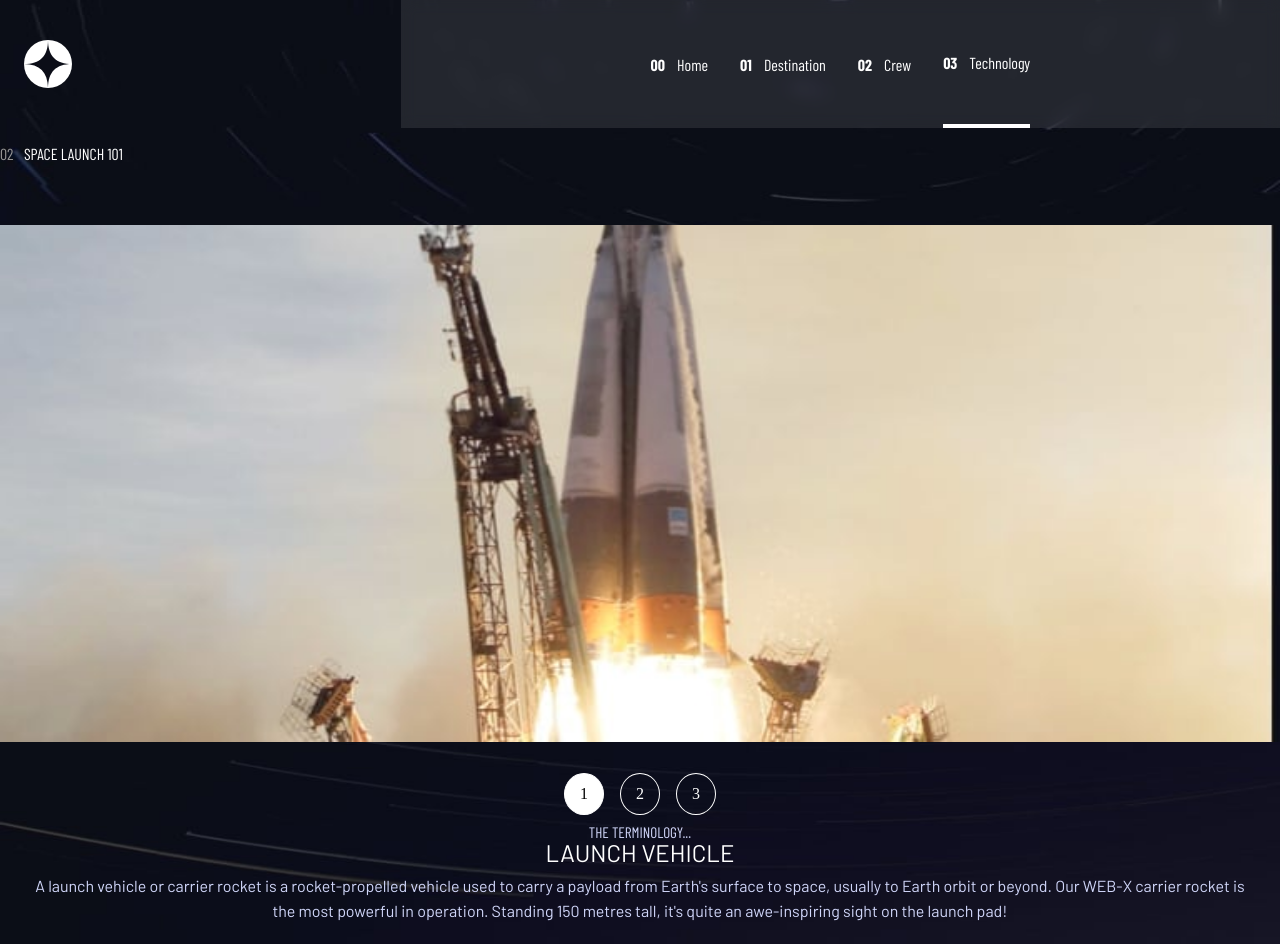
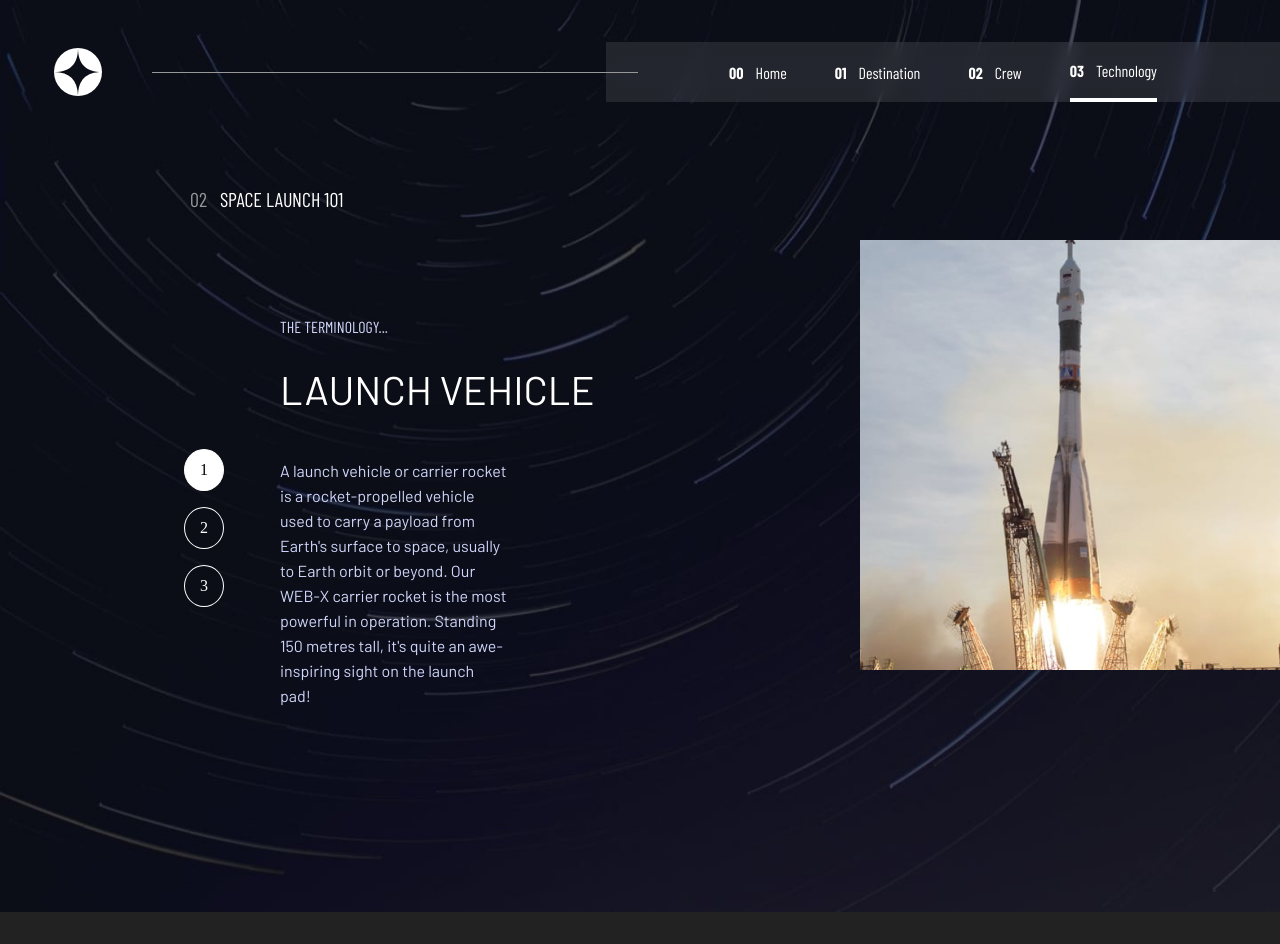
Before and after one commit to jbarriguete86/space-tourism-website, a React (Vite) app: page /technology/launch_vehicle in a window 1280 px wide. After the commit the page ends 912 px from the top, so only its background shows below. Built offline with nearby package versions, Linux system fonts and the light colour scheme; a web font is replaced by a local one.

Commit message:
final commit
I finish all the components and the website is fully responsive

```diff
--- a/src/App.module.css
+++ b/src/App.module.css
@@ -27,6 +27,7 @@
 .titles,
 .subtitles_text{
   color: #FFFFFF;
+  text-transform: uppercase;
 }
 
 .titles{
@@ -114,6 +115,7 @@
   text-transform: uppercase;
   color: black;
   z-index: 1;
+  cursor: pointer;
 }
 
 .btn_home::after{
@@ -284,36 +286,45 @@
 
 @media screen and (min-width: 768px) {
 
-  .home_container,
-.crew_container{
-  padding: 8em 9.75em 1em;
+  .pages_title{
+    text-align: left;
+    margin-bottom: 1em;
+    font-size: 1.25rem;
+  }
+
+  .main_text{
+    padding: 0 6.5em 1em;
+    font-size: 1rem;
+  }
+
+  .home_container{
+  padding: 6em 9.75em 1em;
 }
 
 .title_home{
   font-size: 9.30rem;
+  margin-bottom: .2em;
+  margin-top: .2em;
 }
 
 .subtitle_home{
   font-size: 1.25rem;
+  margin-bottom: 2em;
+  padding-bottom: 1em;
 }
 
-  .btn_home{
-    width: 242px;
-    height: 242px;
-    font-size: 2rem;
-  }
+.home_container > .main_text{
+  margin-top: 3em;
+}
 
-  .main_text{
-    font-size: 1rem;
-  }
+.btn_home{
+  width: 242px;
+  height: 242px;
+  font-size: 2rem;
+  margin-top: 2em
+}
 
-    .pages_title{
-      text-align: left;
-    }
 
-  .destination_container{
-    padding: 0 6.5em 1em;
-  }
 
   .img_destination{
     width: 300px;
@@ -327,7 +338,7 @@
   }
 
   .destination_container > hr{
-    margin: 0 0;
+    margin: 3em 0 0;
   }
 
 
@@ -335,11 +346,265 @@
     flex-direction: row;
     align-items: center;
     justify-content: center;
-    /* min-height: 100px; */
-    padding: 0;
+    padding-top: 2em;
   }
 
   .subtitle_container_destination{
     padding-bottom: 3em;
   }
+
+  .crew_container{
+    grid-template: repeat(9, auto)/repeat(6, 1fr);
+    grid-template-areas:
+    "mainTitle mainTitle mainTitle mainTitle mainTitle mainTitle"
+    "position position position position position position"
+    "crewTitle crewTitle crewTitle crewTitle crewTitle crewTitle"
+    "......... ......... ......... ......... ......... ........"
+    "crewText crewText crewText crewText crewText crewText"
+    "......... ......... ......... ......... ......... ........"
+    "crewNav crewNav crewNav crewNav crewNav crewNav"
+    "......... ......... ......... ......... ......... ........"
+    "crewImage crewImage crewImage crewImage crewImage crewImage";
+    margin-bottom: 0;
+    padding-bottom: 0;
+
+
+  }
+
+  .crew_container > .pages_title{
+    grid-area: mainTitle;
+    margin-bottom: 0;
+  }
+
+  .img_crew{
+    grid-area: crewImage;
+    width: 368px;
+  }
+
+  .nav_crew{
+    grid-area: crewNav;
+  }
+
+  .position_crew{
+    grid-area: position;
+    font-size: 1.5rem;
+    margin-top: 0;
+  }
+
+  .crew_container > .titles_sm{
+    grid-area: crewTitle;
+    font-size: 2.5rem;
+  }
+
+  .crew_container > .main_text{
+    grid-area: crewText;
+    padding-bottom: 0;
+  }
+
+  .technology_container > .pages_title{
+    padding-left: 1.5em;
+    margin-bottom: 0;
+  }
+
+  .img_technology{
+    margin-bottom: 0;
+    padding-top: 0;
+  }
+
+  .nav_technology{
+    margin-top: 0;
+  }
+
+  .link_technology{
+    margin: 0;
+    padding: 0;
+  }
+
+
+  .technology_container > .subtitles{
+    font-size: 1rem;
+  }
+
+  .technology_container > .titles_sm{
+    font-size: 2.5rem;
+    padding-bottom: 0;
+  }
+
+  .technology_container > .main_text{
+    padding: 0 9.75em 1em;
+  }
 }
+
+/* DESKTOP MODE */
+
+@media screen and (min-width: 1024px ) {
+  .home_container{
+    padding: 15.68em  10.13em  8.18em;
+    grid-template: repeat(3, auto) / repeat(3, 1fr);
+    grid-template-areas:
+    "subtitleHome . ."
+    "titleHome . homeBtn"
+    "homeText . homeBtn";
+  }
+
+  .title_home,
+  .subtitle_home,
+  .home_container > .main_text{
+    text-align: left;
+    padding-left: 0;
+
+  }
+
+  .subtitle_home{
+    grid-area: subtitleHome;
+  }
+
+  .title_home{
+    grid-area: titleHome;
+  }
+
+  .home_container > .main_text{
+    grid-area: homeText;
+  }
+
+  .btn_home{
+    grid-area: homeBtn;
+  }
+
+  .destination_container{
+    grid-template: repeat(6, auto) / repeat(2, 1fr);
+    grid-template-areas:
+    "destinationPageTitle ."
+    "destinationPicture destinationNav"
+    "destinationPicture destinationTitle"
+    "destinationPicture destinationText"
+    "destinationPicture destinationHr"
+    "destinationPicture destinationInnerNav";
+
+    padding: 4.7em 0 7em 10em;
+  }
+
+  .destination_container > .pages_title{
+    grid-area: destinationPageTitle;
+  }
+
+  .img_destination{
+    grid-area: destinationPicture;
+    width: 70%;
+    margin: auto;
+  }
+
+  .nav_destination{
+    grid-area: destinationNav;
+  }
+
+  .destination_container > .titles{
+    grid-area: destinationTitle;
+  }
+
+  .destination_container > .main_text{
+    grid-area: destinationText;
+  }
+
+  .destination_container > hr {
+    grid-area: destinationHr;
+    margin: 0 auto;
+    width: 65%;
+  }
+
+  .info_destination_container{
+    grid-area: destinationInnerNav;
+  }
+
+  .crew_container{
+    grid-template: repeat(6, auto) / repeat(2, 1fr);
+    grid-template-areas:
+    "mainTitle crewImage"
+    "position crewImage"
+    "crewTitle crewImage"
+    "crewText crewImage"
+    "crewNav crewImage"
+    "....... crewImage";
+    padding: 4.7em 10em 0;
+
+  }
+
+  .crew_container > .pages_title{
+    margin-bottom: 8em;
+  }
+
+  .position_crew,
+  .crew_container > .titles_sm,
+  .crew_container > .main_text,
+  .nav_crew
+  {
+    text-align: left;
+    margin: 0
+
+  }
+
+  .crew_container > .main_text{
+    padding: 2em 15em 0 0 ;
+  }
+
+  .nav_crew{
+    padding-top: 7.5em;
+  }
+
+  .img_crew{
+    height: 100%;
+    width: 100%;
+    margin: 0 auto;
+  }
+
+  .technology_container{
+    grid-template: repeat(6,auto) / auto repeat(2, 1fr);
+    grid-template-areas:
+    "techPageTitle techPageTitle ."
+    "............. ............. techImg"
+    "techNav techSubtitle techImg"
+    "techNav techTitle techImg"
+    "techNav techText techImg"
+    "....... ........ techImg";
+    padding: 4.7em 0 6em 10em;
+  }
+
+  .technology_container > .pages_title{
+    grid-area: techPageTitle;
+  }
+
+  .nav_technology{
+    grid-area: techNav;
+    flex-direction: column;
+    margin-right: 2em;
+  }
+
+
+
+  .technology_container > .subtitles{
+    grid-area: techSubtitle;
+    text-align: left;
+    margin-bottom: 2em;
+
+  }
+
+  .technology_container > .titles_sm{
+    grid-area: techTitle;
+    text-align: left;
+    margin-bottom: 1em;
+  }
+
+  .technology_container > .main_text{
+    grid-area: techText;
+    text-align: left;
+    padding: 0;
+    padding-right: 17em;
+  }
+
+  .img_technology{
+    grid-area: techImg;
+    width: 100%;
+    padding-left: 5em;
+    /* float: right; */
+  }
+}
--- a/src/components/Header.jsx
+++ b/src/components/Header.jsx
@@ -23,7 +23,7 @@ export default function Header() {
         handleResize();
 
         window.addEventListener('resize', handleResize);
-      }, [navStatus])
+      }, [])
 
 
 
@@ -55,6 +55,7 @@ export default function Header() {
                 onClick={handleNav}
             />)
             }
+            <hr />
             {navStatus && (
             <nav>
                 <NavLink
--- a/src/components/components.module.css
+++ b/src/components/components.module.css
@@ -35,6 +35,10 @@ header{
     align-items: center;
     padding: 1.5em;
     background: none;
+}
+
+header > hr{
+    display: none;
 }
 
 nav{
@@ -147,3 +151,69 @@ nav{
     }
 
   }
+
+  /* DESKTOP MODE */
+
+  @media screen and (min-width: 1024px ){
+    .home_bckg{
+        background:url("../assets/homepage/background-home-desktop.jpg") no-repeat;
+        background-size: 100% 100%;
+
+    }
+
+    .destination_bckg{
+        background:url("../assets/destination/background-destination-desktop.jpg") no-repeat ;
+        background-size: 100% 100%;
+    }
+
+    .crew_bckg{
+        background:url("../assets/crew/background-crew-desktop.jpg") no-repeat;
+        background-size: 100% 100%;
+    }
+
+    .technology_bckg{
+        background: url("../assets/technology/background-technology-desktop.jpg") no-repeat ;
+        background-size: 100% 100%;
+    }
+
+    header{
+        position: relative;
+        gap: 10em;
+        height: 96px;
+        /* padding:0 0 0 1.5em; */
+        padding: 4em 0 1em 3.40em;
+    }
+
+    header > hr{
+        position: absolute;
+        display: inline;
+        width: 38%;
+        z-index: 1;
+        left: 9.5em;
+        border: none;
+        border-top: .04px solid #979797;
+    }
+
+
+    header > nav{
+        width: 55%;
+        gap: 48px;
+        height: 60px;
+    }
+
+    .header_nav{
+        height: 100%;
+
+
+    }
+
+    .header_nav:hover{
+        border-right: none;
+        border-bottom: 4px #979797 solid;
+    }
+
+    .header_nav > span{
+        font-weight: 700;
+        margin-right: 12px;
+    }
+  }
--- a/src/pages/Technology.jsx
+++ b/src/pages/Technology.jsx
@@ -5,10 +5,14 @@ import technologyData from "../pageData/technologyData.js"
 import launchPicLands from "../assets/technology/image-launch-vehicle-landscape.jpg"
 import spacePortPicLands from "../assets/technology/image-spaceport-landscape.jpg"
 import spaceCapsulePicLands from "../assets/technology/image-space-capsule-landscape.jpg"
+import launchPortrait from "../assets/technology/image-launch-vehicle-portrait.jpg"
+import spacePortPortrait from "../assets/technology/image-spaceport-portrait.jpg"
+import spaceCapsulePortrait from "../assets/technology/image-space-capsule-portrait.jpg"
 
 
 export default function Technology(){
     const [data, setData]= useState({})
+    const [desktop, setdesktop]= useState(false)
     const location = useParams()
 
     useEffect(()=>{
@@ -16,10 +20,28 @@ export default function Technology(){
             const info = location.name.split("_").map(string => string).join(' ')
             return data.name.toLocaleLowerCase() === info})
         setData(dat)
+
+        const handleResize = () => {
+            if (window.innerWidth >= 1024) {
+              setdesktop(true)
+            } else {
+              setdesktop(false)
+            }
+          };
+
+          handleResize();
+
+          window.addEventListener('resize', handleResize);
 },[location])
 
+
+
 function getPicture(name){
-   return name === "launch_vehicle" ? launchPicLands : name === "spaceport" ? spacePortPicLands :  spaceCapsulePicLands
+    if(!desktop){
+        return name === "launch_vehicle" ? launchPicLands : name === "spaceport" ? spacePortPicLands :  spaceCapsulePicLands
+    } else{
+        return name === "launch_vehicle" ? launchPortrait : name === "spaceport" ? spacePortPortrait :  spaceCapsulePortrait
+    }
 
 }
 
```
